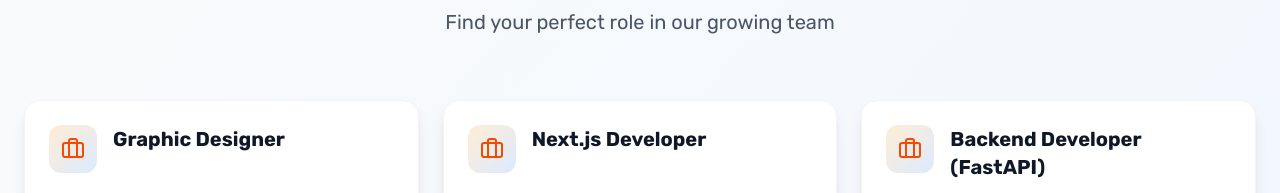
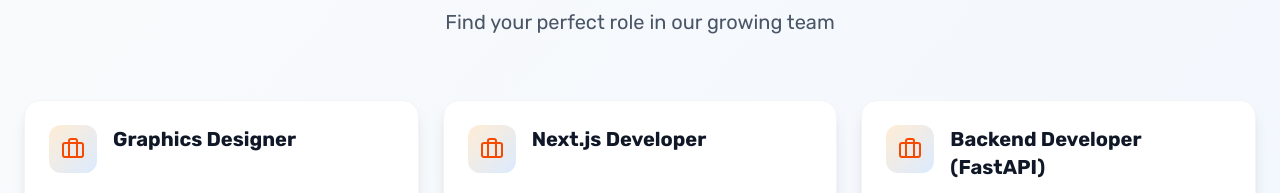
Before and after one commit to justmend07-bit/TirthGhumoFinal, a Next.js app: page /Career/Hiring in a window 1280 px wide. Shown: the part 1740-1933 px from the top of the page. Built offline with nearby package versions, Linux system fonts and the light colour scheme; no server answers; a web font is replaced by a local one.

Commit message:
Completed Hiring

```diff
--- a/src/component/Hiring/ApplicationForm.js
+++ b/src/component/Hiring/ApplicationForm.js
@@ -2,7 +2,7 @@ import { useState } from 'react';
 import { X, Upload, Check } from 'lucide-react';
 
 const positions = [
-  'Graphic Designer',
+  'Graphics Designer',
   'Next.js Developer',
   'Flutter Developer',
   'Android Developer',
--- a/src/component/Hiring/OpenPositions.js
+++ b/src/component/Hiring/OpenPositions.js
@@ -3,7 +3,7 @@ import { useScrollAnimation } from '@/Hooks/useScrollAnimation';
 
 const positions = [
   {
-    title: 'Graphic Designer',
+    title: 'Graphics Designer',
     summary:
       'Design compelling visual assets for our travel platform and marketing campaigns.',
   },
```
